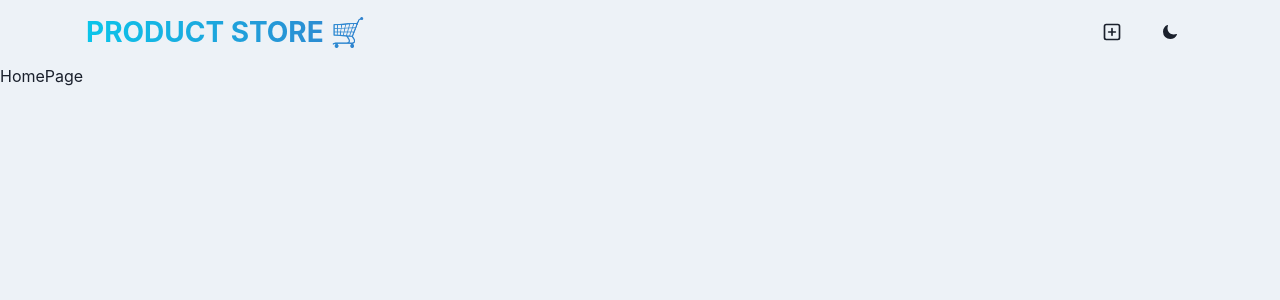
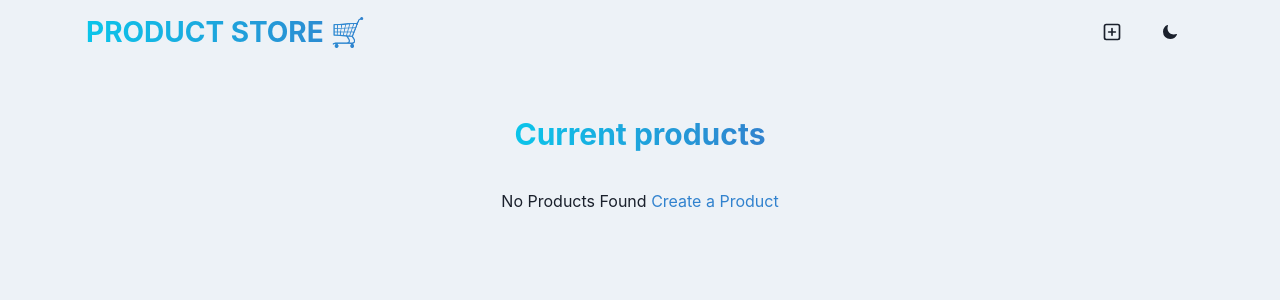
Before and after one commit to Mikehope254/MERN-crash-course, a React (Vite) app in the folder frontend/: page / in a window 1280 px wide. Shown: the top 300 px of the page. Built offline with nearby package versions, Linux system fonts and the light colour scheme.

Commit message:
CreatePage Design Completed HomePage Started

```diff
--- a/frontend/src/pages/CreatePage.jsx
+++ b/frontend/src/pages/CreatePage.jsx
@@ -38,6 +38,7 @@
         isClosable: true,
       });
     }
+    setNewProduct({ name: "", price: "", image: "" });
   };
 
   return (
--- a/frontend/src/pages/HomePage.jsx
+++ b/frontend/src/pages/HomePage.jsx
@@ -1,7 +1,35 @@
 import React from "react";
+import { Container, VStack, Text } from "@chakra-ui/react";
+import { Link } from "react-router-dom";
 
 const HomePage = () => {
-  return <div>HomePage</div>;
+  return (
+    <Container maxW={"container.xl"} py={12}>
+      <VStack spacing={8}>
+        <Text
+          fontSize={"30"}
+          fontWeight={"bold"}
+          bgGradient={"linear(to-r,cyan.400,blue.500)"}
+          bgClip={"text"}
+          textAlign={"center"}
+        >
+          Current products
+        </Text>
+        <Text>
+          No Products Found {""}
+          <Link to={"/create"}>
+            <Text
+              as="span"
+              color="blue.500"
+              _hover={{ textDecoration: "underline" }}
+            >
+              Create a Product
+            </Text>
+          </Link>
+        </Text>
+      </VStack>
+    </Container>
+  );
 };
 
 export default HomePage;
--- a/frontend/src/store/product.js
+++ b/frontend/src/store/product.js
@@ -7,6 +7,7 @@
   setProducts: (products) => set({ products }), //this function takes an array of products as an argument and updates the product state
   //calls set({products}) to overwrite the products state with the new list
 
+  //POST request to /api/products
   createProduct: async (newProduct) => {
     //validate inputs
     if (!newProduct.name || !newProduct.image || !newProduct.price) {
@@ -19,7 +20,7 @@
       },
       body: JSON.stringify(newProduct),
     });
-    const data = await res.json();
+    const data = await res.json(); //response from backend used to update the Zustand Store with the new product
     set((state) => ({ products: [...state.products, data.data] })); //This creates a new array with all previous products + the new product...data.data is the new product from the API response
     return { success: true, message: "Product created successfully" };
   },
```
